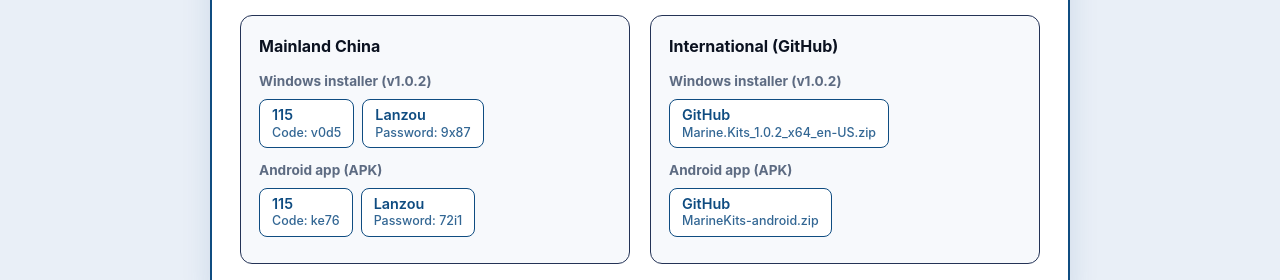
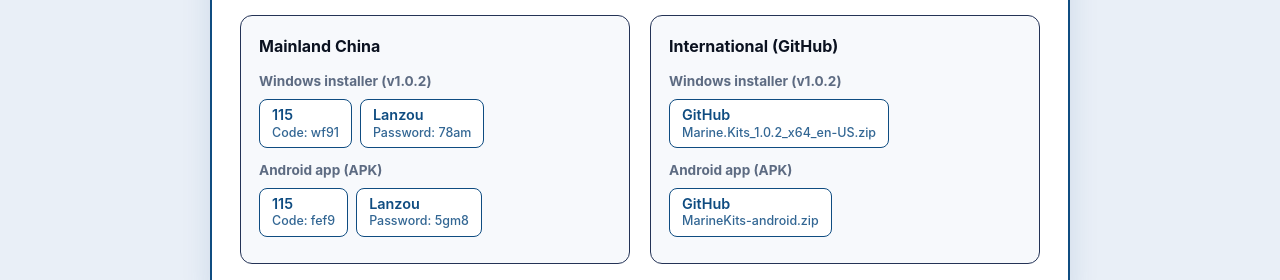
Before and after one commit to haoge101/marinekits-homepage, a plain HTML site: page index.html in a window 1280 px wide. Shown: the part 3620-3900 px from the top of the page. Drawn offline with Linux system fonts and the light colour scheme.

Commit message:
Add files via upload

```diff
--- a/index.html
+++ b/index.html
@@ -322,15 +322,15 @@
             <div class="dl-row">
               <span class="lbl i18n" data-en="Windows installer (v1.0.2)" data-zh="Windows 安装包（v1.0.2）">Windows installer (v1.0.2)</span>
               <div class="links">
-                <a href="https://115cdn.com/s/swlzom23fnd?password=v0d5" data-pw="v0d5" target="_blank" rel="noopener">115<small class="i18n" data-en="Code: v0d5" data-zh="访问码：v0d5">Code: v0d5</small></a>
-                <a href="https://wwbdt.lanzoup.com/i3HR24fylw2j" data-pw="9x87" target="_blank" rel="noopener">Lanzou<small class="i18n" data-en="Password: 9x87" data-zh="密码：9x87">Password: 9x87</small></a>
+                <a href="https://115cdn.com/s/swlzxc73fnd?password=wf91#" data-pw="wf91" target="_blank" rel="noopener">115<small class="i18n" data-en="Code: wf91" data-zh="访问码：wf91">Code: wf91</small></a>
+                <a href="https://wwbdt.lanzn.com/i2WWE4g9nxzg" data-pw="78am" target="_blank" rel="noopener">Lanzou<small class="i18n" data-en="Password: 78am" data-zh="密码：78am">Password: 78am</small></a>
               </div>
             </div>
             <div class="dl-row">
               <span class="lbl i18n" data-en="Android app (APK)" data-zh="安卓应用（APK）">Android app (APK)</span>
               <div class="links">
-                <a href="https://115cdn.com/s/swlzomu3fnd?password=ke76" data-pw="ke76" target="_blank" rel="noopener">115<small class="i18n" data-en="Code: ke76" data-zh="访问码：ke76">Code: ke76</small></a>
-                <a href="https://wwbdt.lanzoup.com/iEixU4fylvfg" data-pw="72i1" target="_blank" rel="noopener">Lanzou<small class="i18n" data-en="Password: 72i1" data-zh="密码：72i1">Password: 72i1</small></a>
+                <a href="https://115cdn.com/s/swlzxcl3fnd?password=fef9#" data-pw="fef9" target="_blank" rel="noopener">115<small class="i18n" data-en="Code: fef9" data-zh="访问码：fef9">Code: fef9</small></a>
+                <a href="https://wwbdt.lanzn.com/iiTyS4g9o0sh" data-pw="5gm8" target="_blank" rel="noopener">Lanzou<small class="i18n" data-en="Password: 5gm8" data-zh="密码：5gm8">Password: 5gm8</small></a>
               </div>
             </div>
           </div>
```
